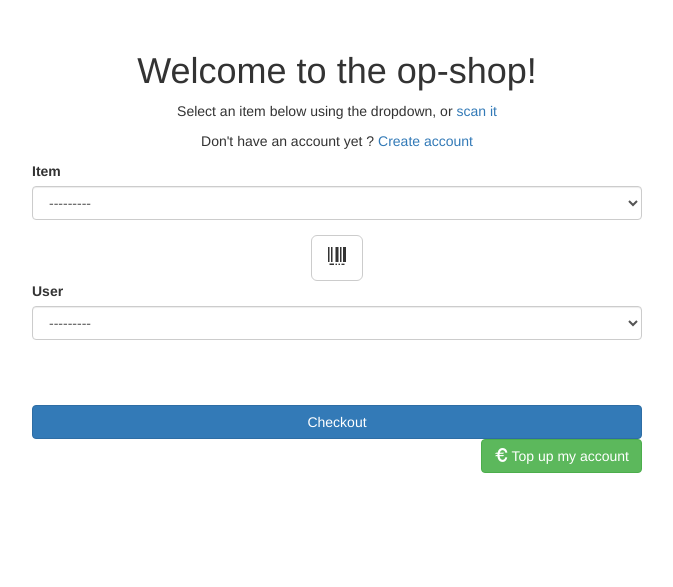
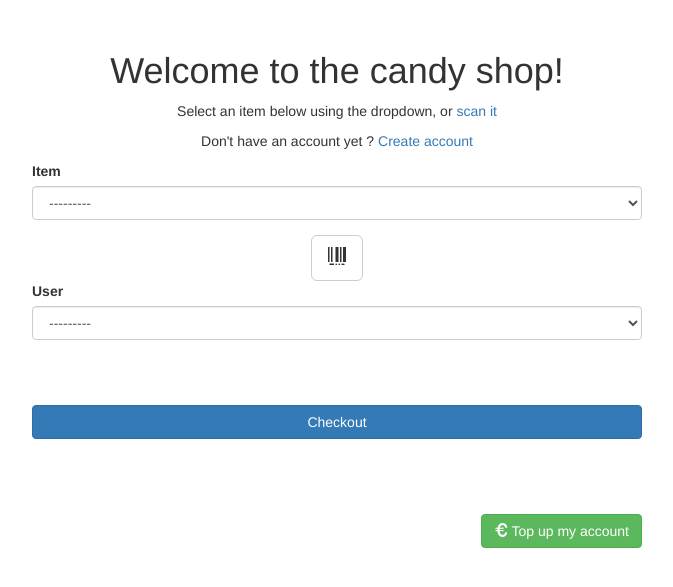
Before and after one commit to math2k/opshop, a Django app: page / in a window 1280 px wide. Shown: the top 587 px of the page, without its empty margins (303-976 px from the left). Run offline with Django 3.2, Linux system fonts and the light colour scheme; data comes from the database, SQL or seed files in the repository; some libraries are stand-ins or nearby versions.

Commit message:
Added lots of stuff

```diff
--- a/opshop/app/templates/app/sale.html
+++ b/opshop/app/templates/app/sale.html
@@ -27,7 +27,7 @@
             </button>
         {% endbuttons %}
     </form>
-    <button type="submit" class="btn btn-success pull-right" data-toggle="modal" data-target="#top_up"><i class="glyphicon glyphicon-eur"></i> Top up my account</button>
+    <button style="margin-top: 75px" type="submit" class="btn btn-success pull-right" data-toggle="modal" data-target="#top_up"><i class="glyphicon glyphicon-eur"></i> Top up my account</button>
 <div class="modal" id="livestream_scanner">
 	<div class="modal-dialog">
 		<div class="modal-content">
--- a/opshop/templates/base.html
+++ b/opshop/templates/base.html
@@ -18,13 +18,13 @@
 
 </head>
 <body>
-<div class="col-xs-6" style="margin: 0 auto 0 auto; float: none; text-align: center;">
+<div class="col-xs-12 col-lg-6" style="margin: 0 auto 0 auto; float: none; text-align: center;">
     {% bootstrap_messages jquery=1 %}
 </div>
 {% block top %}
 {% endblock %}
-<h1 style="text-align: center; margin-top: 50px;">Welcome to the op-shop!</h1>
-<div class="col-xs-6" style="margin: 0 auto 0 auto; float: none;">
+<h1 style="text-align: center; margin-top: 50px;">Welcome to the candy shop!</h1>
+<div class="col-xs-12 col-lg-6" style="margin: 0 auto 0 auto; float: none;">
     {% block content %}
     {% endblock %}
 </div>
```
